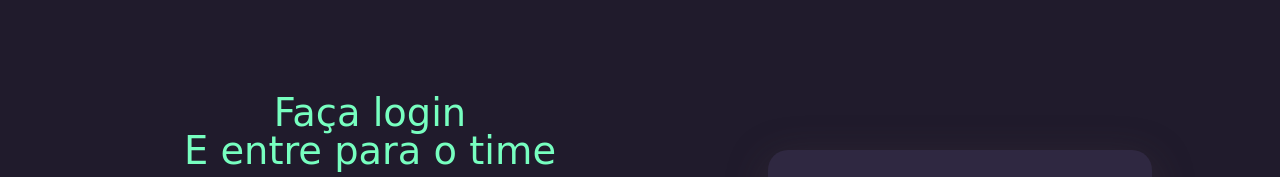
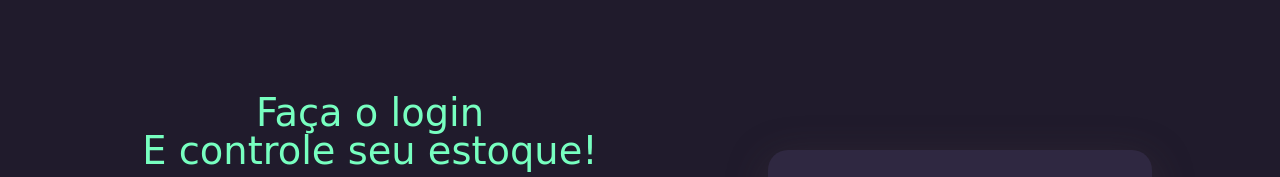
Before and after one commit to danicoln/projeto-andre, a plain HTML site: page login.html in a window 1280 px wide. Shown: the top 177 px of the page. Drawn offline with Linux system fonts and the light colour scheme; a web font is replaced by a local one.

Commit message:
Alteração do texto da tela de login

```diff
--- a/login.html
+++ b/login.html
@@ -14,7 +14,7 @@
 <body>
     <div class="main-login" id="mainLogin">
         <div class="left-login">
-            <h1>Faça login<br> E entre para o time</h1>
+            <h1>Faça o login<br> E controle seu estoque!</h1>
             <img src="src/imagens/login-animate.svg" class="login-animate" alt="Login animado">
         </div>
 
```
